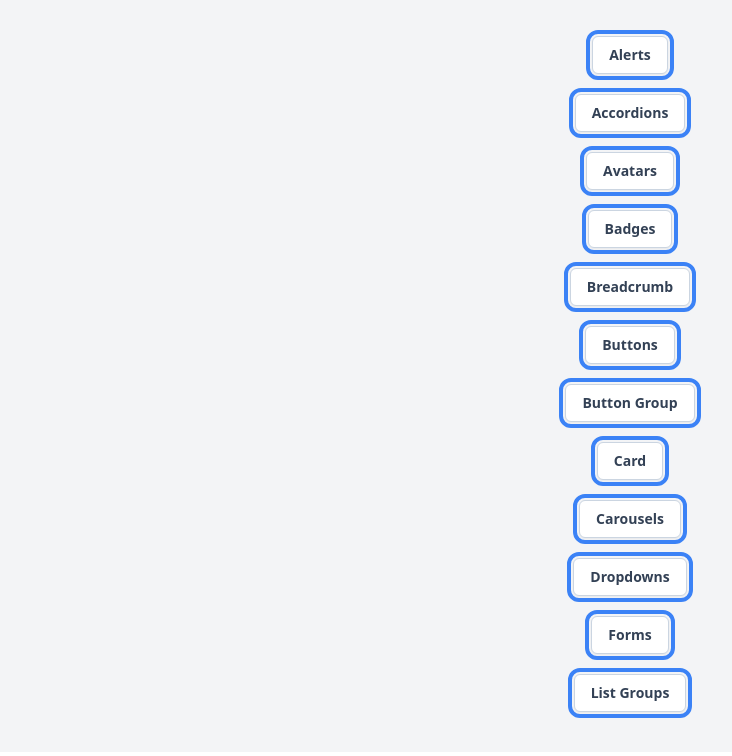
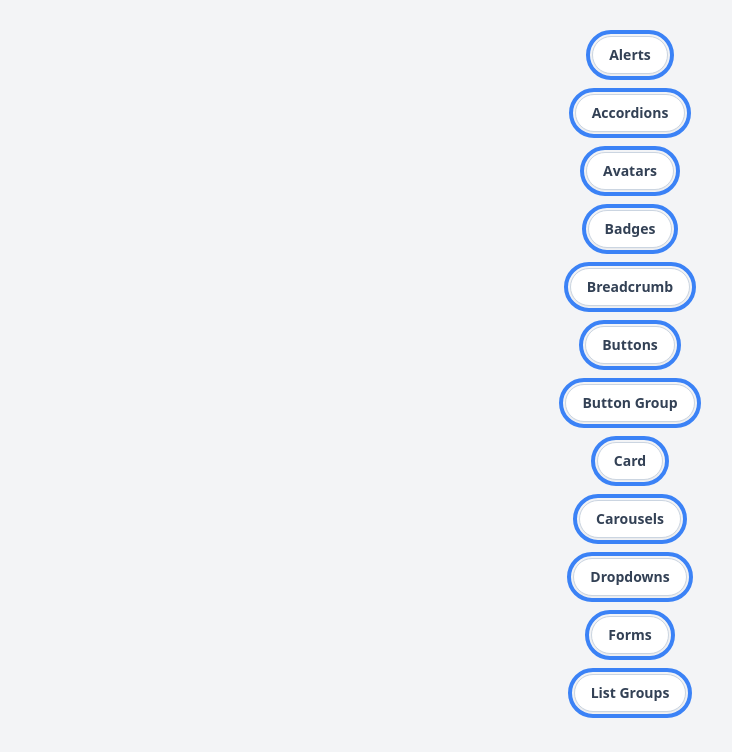
Before and after one commit to domsinclair/FlowbiteComponents, a website: page index.html in a window 1280 px wide. Shown: the part 40-796 px from the top of the page, without its empty margins (10-742 px from the left). Drawn offline with Linux system fonts and the light colour scheme.

Commit message:
Improved Index

```diff
--- a/index.html
+++ b/index.html
@@ -28,62 +28,62 @@
         </li>
       </ul> -->
       <button
-        class="px-4 py-2 text-sm font-semibold bg-white border rounded-md shadow-sm text-slate-700 border-slate-300 outline outline-4 outline-offset-2 outline-blue-500 dark:bg-slate-700 dark:text-slate-200 dark:border-transparent"
+        class="px-4 py-2 text-sm font-semibold bg-white border rounded-full shadow-sm text-slate-700 border-slate-300 outline outline-4 outline-offset-2 outline-blue-500 dark:bg-slate-700 dark:text-slate-200 dark:border-transparent"
       >
         <a href="./Alerts.html">Alerts</a>
       </button>
       <button
-        class="px-4 py-2 text-sm font-semibold bg-white border rounded-md shadow-sm text-slate-700 border-slate-300 outline outline-4 outline-offset-2 outline-blue-500 dark:bg-slate-700 dark:text-slate-200 dark:border-transparent"
+        class="px-4 py-2 text-sm font-semibold bg-white border rounded-full shadow-sm text-slate-700 border-slate-300 outline outline-4 outline-offset-2 outline-blue-500 dark:bg-slate-700 dark:text-slate-200 dark:border-transparent"
       >
         <a href="./Accordions.html">Accordions</a>
       </button>
       <button
-        class="px-4 py-2 text-sm font-semibold bg-white border rounded-md shadow-sm text-slate-700 border-slate-300 outline outline-4 outline-offset-2 outline-blue-500 dark:bg-slate-700 dark:text-slate-200 dark:border-transparent"
+        class="px-4 py-2 text-sm font-semibold bg-white border rounded-full shadow-sm text-slate-700 border-slate-300 outline outline-4 outline-offset-2 outline-blue-500 dark:bg-slate-700 dark:text-slate-200 dark:border-transparent"
       >
         <a href="./avatar.html">Avatars</a>
       </button>
       <button
-        class="px-4 py-2 text-sm font-semibold bg-white border rounded-md shadow-sm text-slate-700 border-slate-300 outline outline-4 outline-offset-2 outline-blue-500 dark:bg-slate-700 dark:text-slate-200 dark:border-transparent"
+        class="px-4 py-2 text-sm font-semibold bg-white border rounded-full shadow-sm text-slate-700 border-slate-300 outline outline-4 outline-offset-2 outline-blue-500 dark:bg-slate-700 dark:text-slate-200 dark:border-transparent"
       >
         <a href="./badge.html">Badges</a>
       </button>
       <button
-        class="px-4 py-2 text-sm font-semibold bg-white border rounded-md shadow-sm text-slate-700 border-slate-300 outline outline-4 outline-offset-2 outline-blue-500 dark:bg-slate-700 dark:text-slate-200 dark:border-transparent"
+        class="px-4 py-2 text-sm font-semibold bg-white border rounded-full shadow-sm text-slate-700 border-slate-300 outline outline-4 outline-offset-2 outline-blue-500 dark:bg-slate-700 dark:text-slate-200 dark:border-transparent"
       >
         <a href="./breadcrumb.html">Breadcrumb</a>
       </button>
       <button
-        class="px-4 py-2 text-sm font-semibold bg-white border rounded-md shadow-sm text-slate-700 border-slate-300 outline outline-4 outline-offset-2 outline-blue-500 dark:bg-slate-700 dark:text-slate-200 dark:border-transparent"
+        class="px-4 py-2 text-sm font-semibold bg-white border rounded-full shadow-sm text-slate-700 border-slate-300 outline outline-4 outline-offset-2 outline-blue-500 dark:bg-slate-700 dark:text-slate-200 dark:border-transparent"
       >
         <a href="./buttons.html">Buttons</a>
       </button>
       <button
-        class="px-4 py-2 text-sm font-semibold bg-white border rounded-md shadow-sm text-slate-700 border-slate-300 outline outline-4 outline-offset-2 outline-blue-500 dark:bg-slate-700 dark:text-slate-200 dark:border-transparent"
+        class="px-4 py-2 text-sm font-semibold bg-white border rounded-full shadow-sm text-slate-700 border-slate-300 outline outline-4 outline-offset-2 outline-blue-500 dark:bg-slate-700 dark:text-slate-200 dark:border-transparent"
       >
         <a href="./buttongroup.html">Button Group</a>
       </button>
       <button
-        class="px-4 py-2 text-sm font-semibold bg-white border rounded-md shadow-sm text-slate-700 border-slate-300 outline outline-4 outline-offset-2 outline-blue-500 dark:bg-slate-700 dark:text-slate-200 dark:border-transparent"
+        class="px-4 py-2 text-sm font-semibold bg-white border rounded-full shadow-sm text-slate-700 border-slate-300 outline outline-4 outline-offset-2 outline-blue-500 dark:bg-slate-700 dark:text-slate-200 dark:border-transparent"
       >
         <a href="./card.html">Card</a>
       </button>
       <button
-        class="px-4 py-2 text-sm font-semibold bg-white border rounded-md shadow-sm text-slate-700 border-slate-300 outline outline-4 outline-offset-2 outline-blue-500 dark:bg-slate-700 dark:text-slate-200 dark:border-transparent"
+        class="px-4 py-2 text-sm font-semibold bg-white border rounded-full shadow-sm text-slate-700 border-slate-300 outline outline-4 outline-offset-2 outline-blue-500 dark:bg-slate-700 dark:text-slate-200 dark:border-transparent"
       >
         <a href="./carousel.html">Carousels</a>
       </button>
       <button
-        class="px-4 py-2 text-sm font-semibold bg-white border rounded-md shadow-sm text-slate-700 border-slate-300 outline outline-4 outline-offset-2 outline-blue-500 dark:bg-slate-700 dark:text-slate-200 dark:border-transparent"
+        class="px-4 py-2 text-sm font-semibold bg-white border rounded-full shadow-sm text-slate-700 border-slate-300 outline outline-4 outline-offset-2 outline-blue-500 dark:bg-slate-700 dark:text-slate-200 dark:border-transparent"
       >
         <a href="./dropdowns.html">Dropdowns</a>
       </button>
       <button
-        class="px-4 py-2 text-sm font-semibold bg-white border rounded-md shadow-sm text-slate-700 border-slate-300 outline outline-4 outline-offset-2 outline-blue-500 dark:bg-slate-700 dark:text-slate-200 dark:border-transparent"
+        class="px-4 py-2 text-sm font-semibold bg-white border rounded-full shadow-sm text-slate-700 border-slate-300 outline outline-4 outline-offset-2 outline-blue-500 dark:bg-slate-700 dark:text-slate-200 dark:border-transparent"
       >
         <a href="./forms.html">Forms</a>
       </button>
       <button
-        class="px-4 py-2 text-sm font-semibold bg-white border rounded-md shadow-sm text-slate-700 border-slate-300 outline outline-4 outline-offset-2 outline-blue-500 dark:bg-slate-700 dark:text-slate-200 dark:border-transparent"
+        class="px-4 py-2 text-sm font-semibold bg-white border rounded-full shadow-sm text-slate-700 border-slate-300 outline outline-4 outline-offset-2 outline-blue-500 dark:bg-slate-700 dark:text-slate-200 dark:border-transparent"
       >
         <a href="./lists.html">List Groups</a>
       </button>
```
Also changed, not shown: tailwind_theme/tailwind.css.
